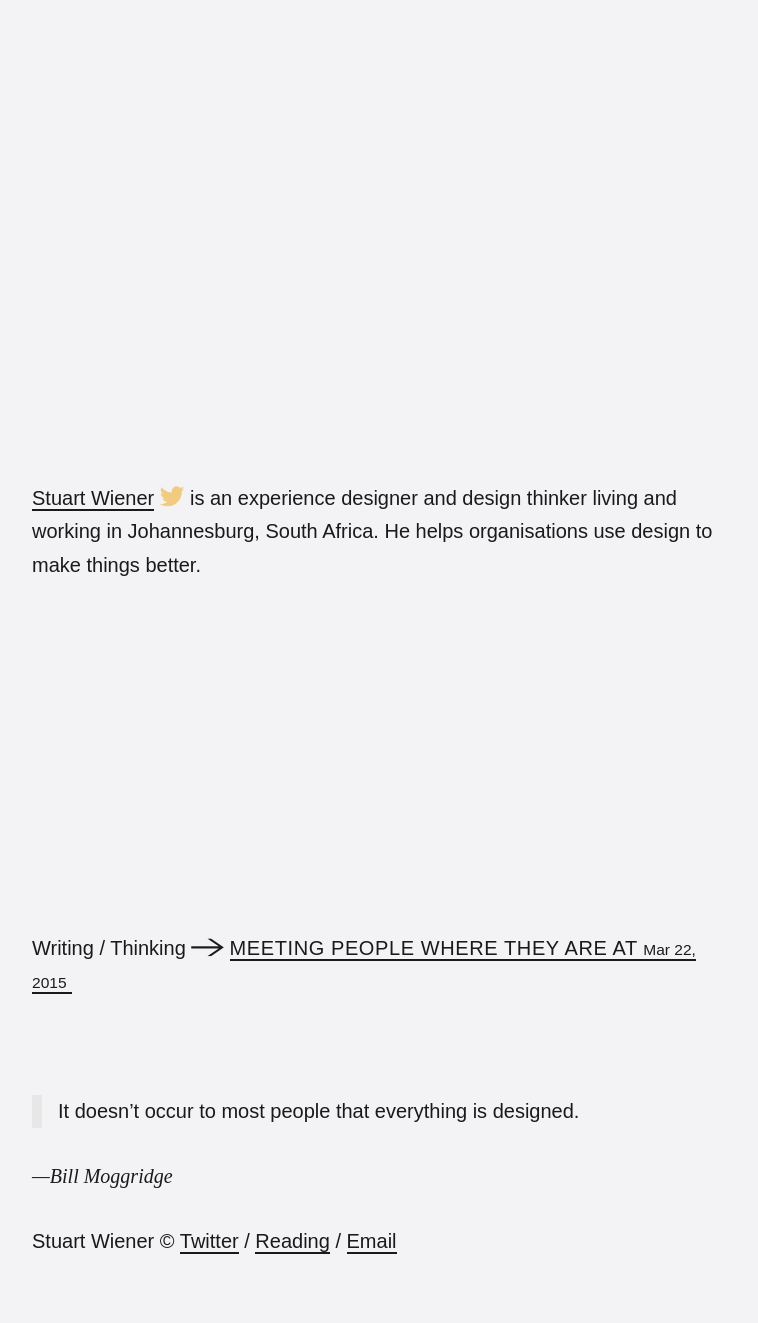
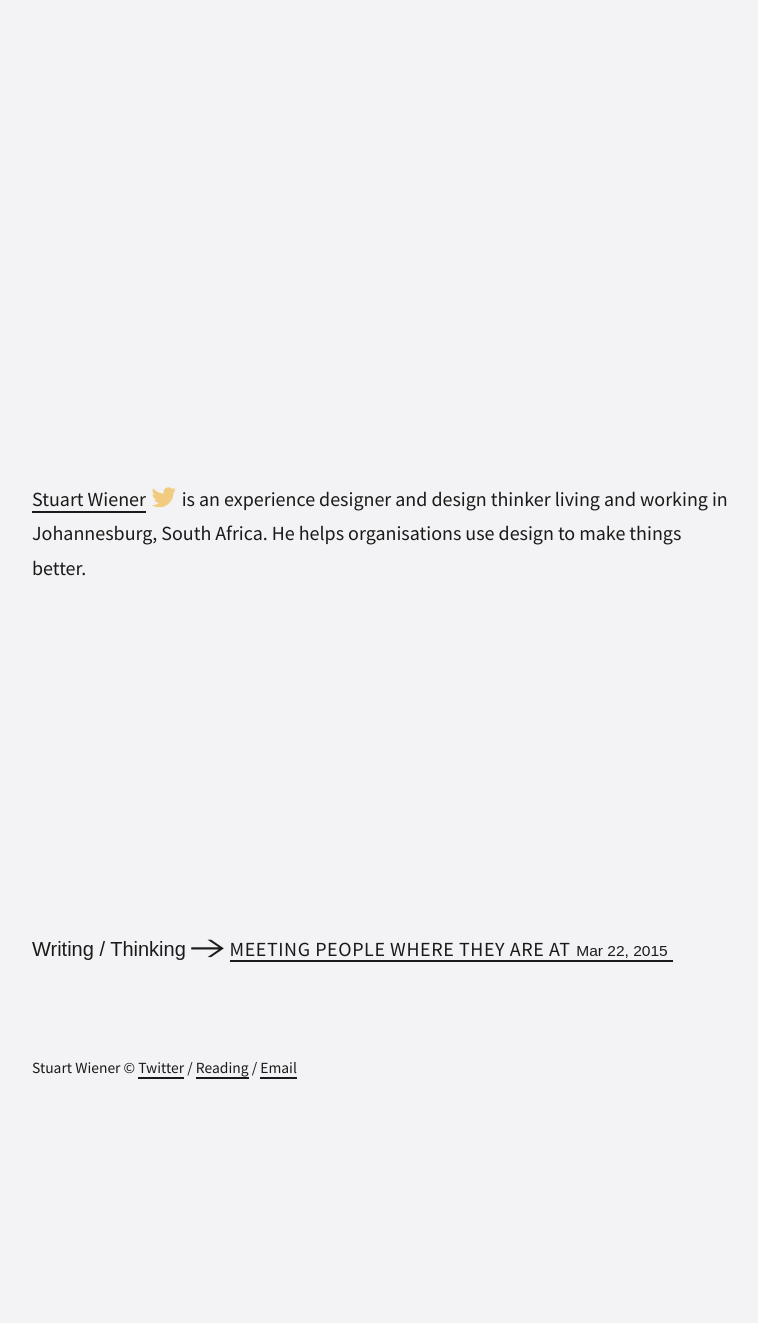
Before and after one commit to stuartwiener/stuartwiener.github.io, a Jekyll site: the page built from index.html, in a window 1280 px wide. Shown: the whole page, without its empty margins (80-838 px from the left). Built offline with Jekyll 4.4.1, drawn with Linux system fonts in a browser that asks for light colours; some web fonts are replaced; after the commit the page ends 1138 px from its top, so only the background shows below that.

Commit message:
cleaned up type a bit

```diff
--- a/_config.yml
+++ b/_config.yml
@@ -9,7 +9,6 @@
 title: Stuart Wiener
 description: is an experience designer and design thinker living and working in Johannesburg, South Africa. He helps organisations use design to make things better.
 email: hello@stuartwiener.com
-footer_text: <blockquote>It doesn’t occur to most people that everything is designed.</blockquote> <cite>Bill Moggridge</cite>
 baseurl: "" # the subpath of your site, e.g. /blog
 url: "http://stuartwiener.com" # the base hostname & protocol for your site
 twitter_username: stuartwiener
--- a/_includes/footer.html
+++ b/_includes/footer.html
@@ -1,10 +1,6 @@
 <footer class="site-footer">
 
   <div class="wrapper">
-
-    <div class="site-footer-main">
-      {{ site.footer_text }}
-    </div>
 
     <div class="site-footer-final">
         <p>
--- a/_layouts/default.html
+++ b/_layouts/default.html
@@ -10,6 +10,8 @@
     <meta name="description" content="{% if page.excerpt %}{{ page.excerpt | strip_html | strip_newlines | truncate: 160 }}{% else %}{{ site.description }}{% endif %}">
 
     <link href="https://fonts.googleapis.com/css?family=Source+Serif+Pro:400,700" rel="stylesheet">
+    <link href="https://fonts.googleapis.com/css?family=Source+Sans+Pro:400,400i" rel="stylesheet">
+
     <link rel="stylesheet" href="{{ "/css/main.css" | prepend: site.baseurl }}">
     <link rel="canonical" href="{{ page.url | replace:'index.html','' | prepend: site.baseurl | prepend: site.url }}">
     <link rel="alternate" type="application/rss+xml" title="{{ site.title }}" href="{{ "/feed.xml" | prepend: site.baseurl | prepend: site.url }}">
--- a/_sass/_typography.scss
+++ b/_sass/_typography.scss
@@ -18,6 +18,7 @@
   }
 }
 h1, h2, h3, h4, h5, h6 {
+  font-family: $other-font-family;
   font-weight: 400;
   text-decoration: none;
   text-transform: uppercase;
@@ -69,22 +70,23 @@
 }
 blockquote {
   margin: $spacing-unit 0;
-  padding: 0 0 0 $spacing-unit/2;
-  border-left: $spacing-unit/3 solid $grey-color;
+  padding: 1px $spacing-unit;
+  background: $grey-color;
 }
 cite {
-  font-family: serif;
-  font-style: italic;;
+  font-family: $other-font-family;
+  font-style: normal;
 }
 cite::before {
   content: '—'
 }
 em {
-  font-family: serif;
+  font-family: $other-font-family;
+  font-weight: 400;
   font-style: italic;
 }
 strong {
-  font-weight: $base-font-weight;
+  font-weight: 700;
 }
 figure {
   margin: $spacing-unit 0;
@@ -111,6 +113,7 @@
 .post-meta {
   font-size: $small-font-size;
 }
-.site-footer-main {
-
+.site-footer-final {
+  font-family: $other-font-family;
+  font-size: $small-font-size;
 }
--- a/css/main.scss
+++ b/css/main.scss
@@ -52,11 +52,12 @@
 
 // Our variables
 $base-font-family: "Source Serif Pro", sans-serif;
+$other-font-family:"Source Sans Pro", sans-serif;
 $base-font-size:   1.25em;
 $base-font-weight: 400;
 $base-line-height: 1.6667;
-$small-font-size: 0.777em;
-$large-font-size: 1.333em;
+$small-font-size:  0.777em;
+$large-font-size:  1.333em;
 
 $spacing-unit:     1.6em;
 
```
